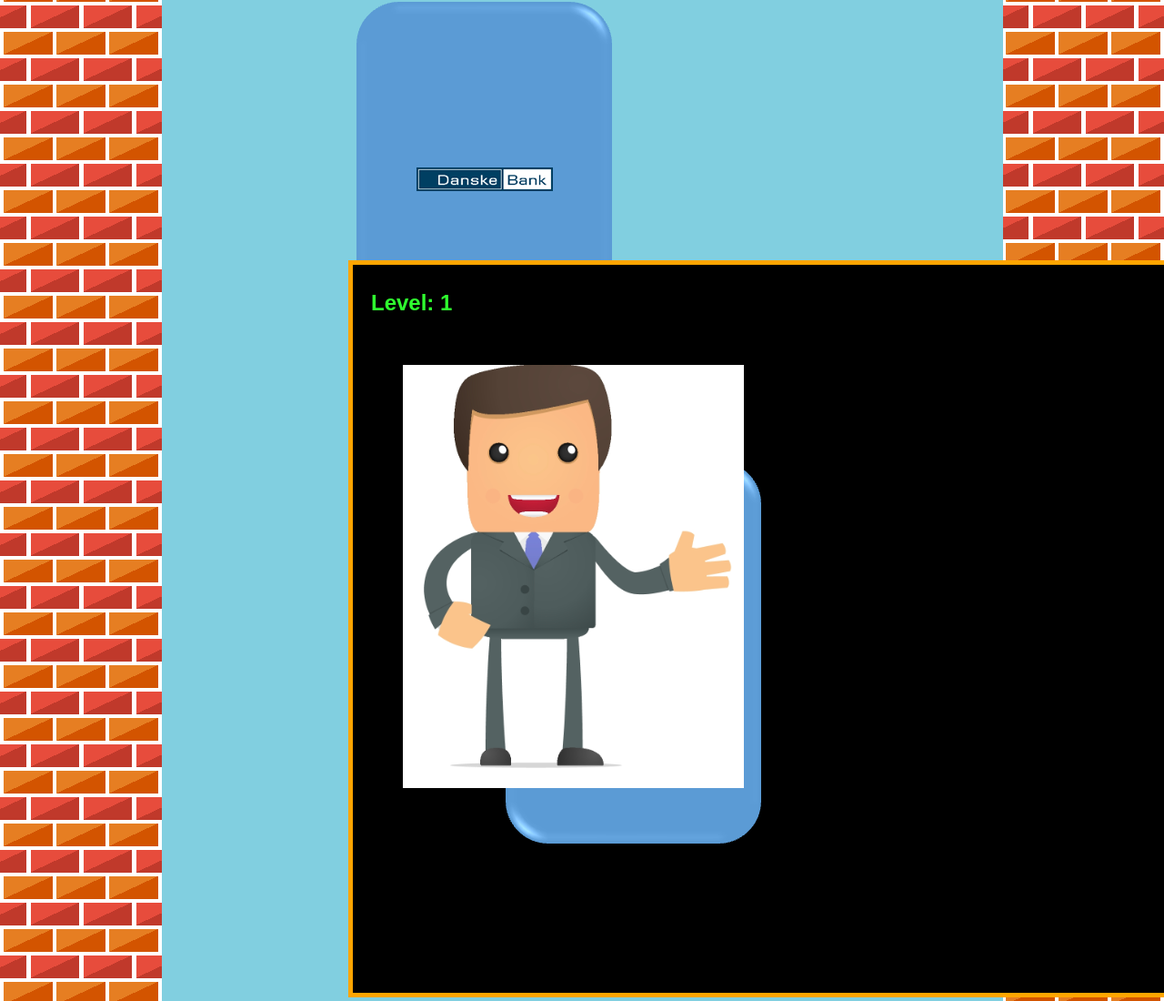
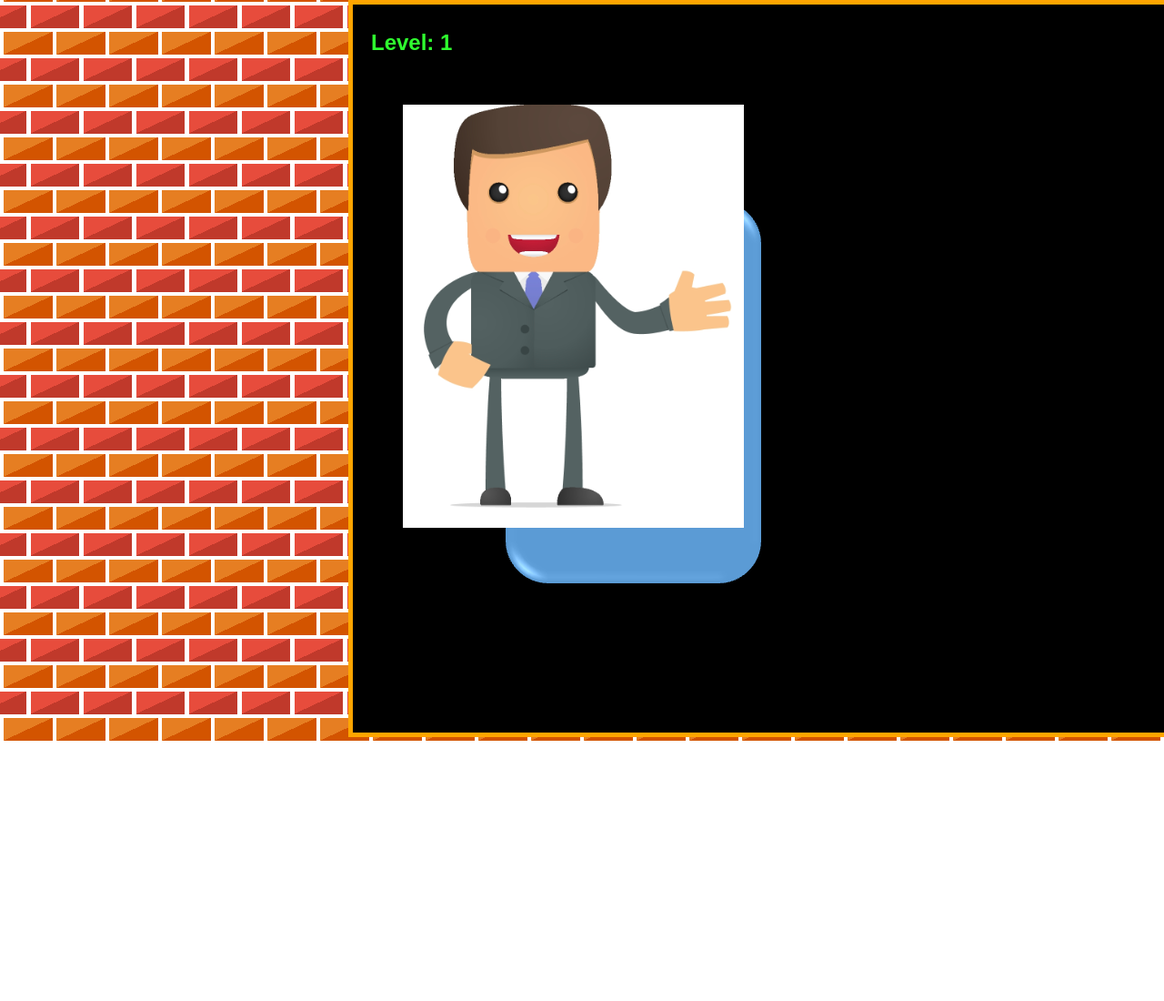
Before and after one commit to Valdeminas/Games, a plain HTML site: page X_Catching/index.html in a window 1280 px wide. Shown: the top 1100 px of the page at 91% size. After the commit the page ends 814 px from the top, so only its background shows below. Drawn offline with Linux system fonts and the light colour scheme.

Commit message:
Update index.html

```diff
--- a/X_Catching/index.html
+++ b/X_Catching/index.html
@@ -7,19 +7,8 @@
   <link href="css/style.css" type="text/css" rel="stylesheet" />
 </head>
 <body>
-  <section>
-      <article>
-          <div id="logo">
-              <img src="images/temp.png" id="Logo" />
-          </div>
-          <br></br>
           <div id="canvas">
               <canvas id="c" style="border:5px solid orange" height="100%" width="100%"></canvas>
-
-              <p id="p1"></p>
-          </div>
-      </article>
-  </section>
 </body>
 <script src="js/game.js" type="text/javascript"/></script>
 </html>
```
